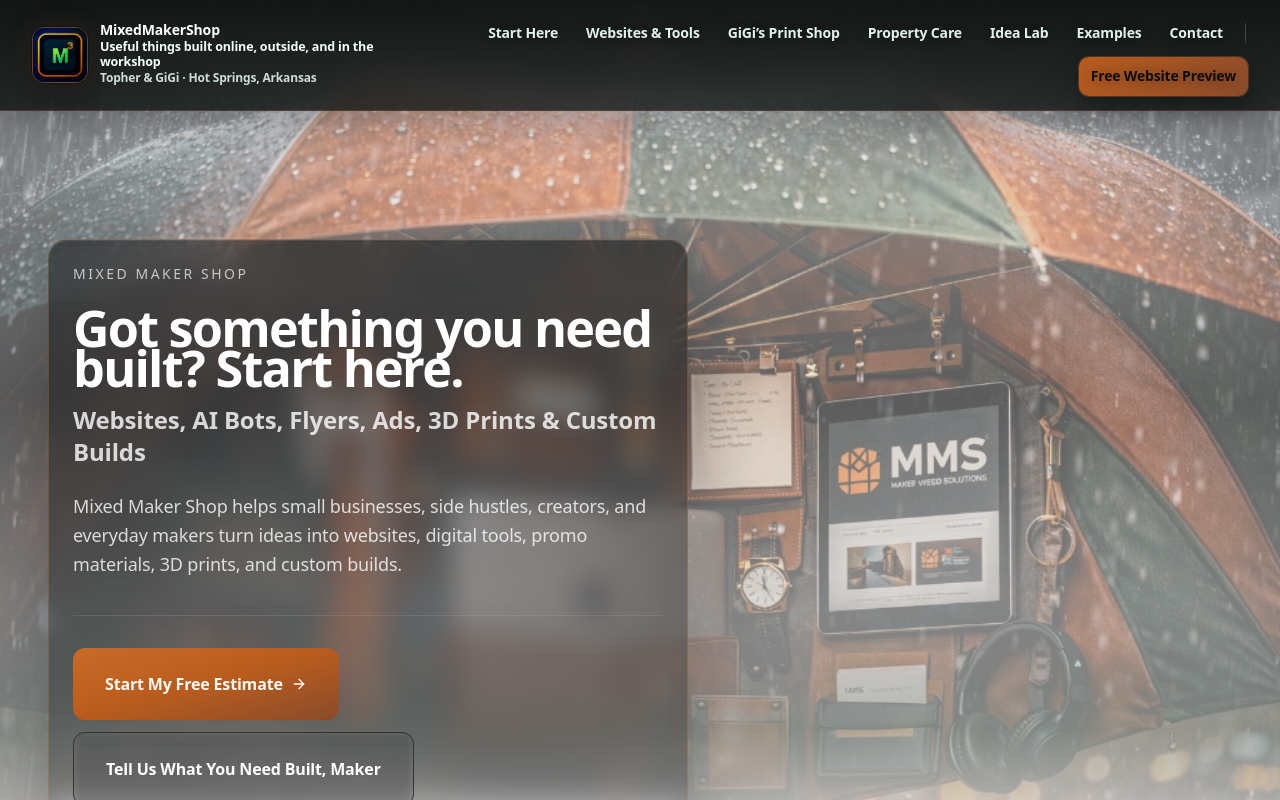
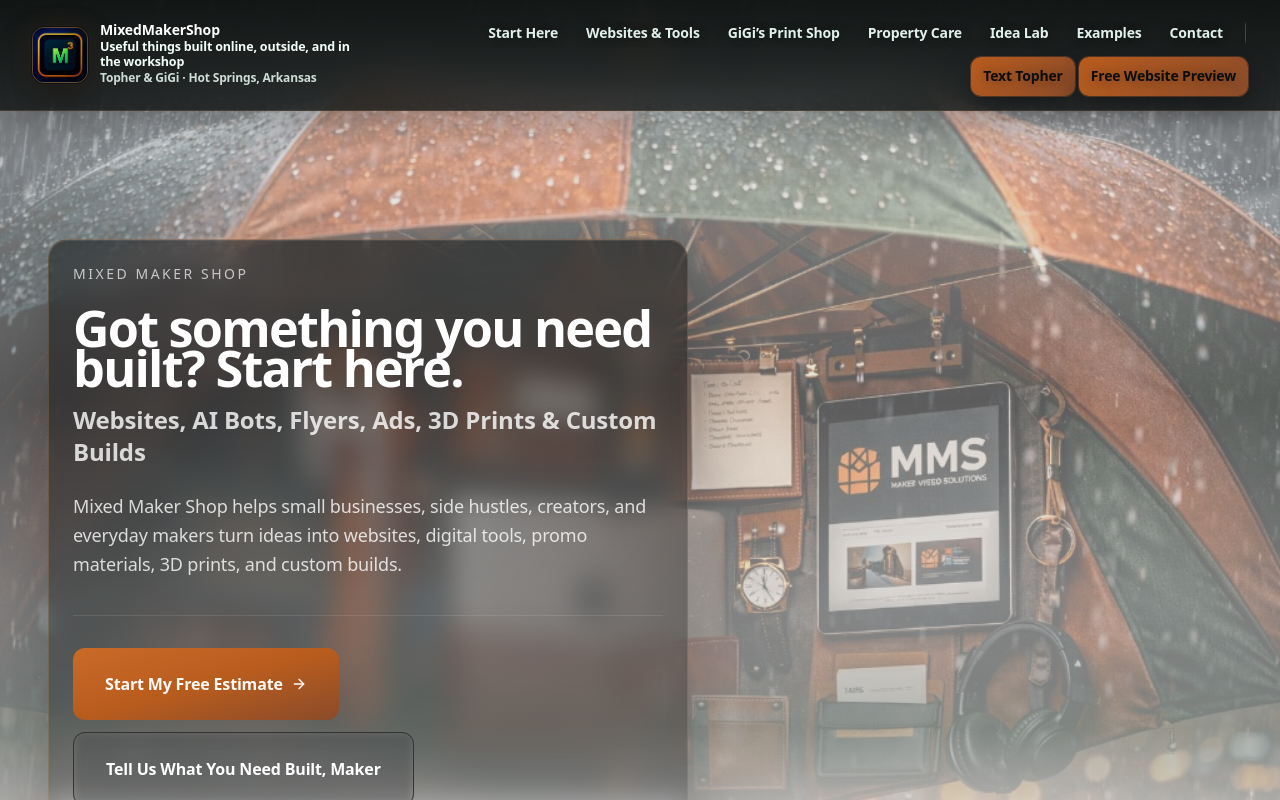
Before and after one commit to tophercook7-maker/MixedMakerShopSite, a Next.js app in the folder next-app/: page / in a window 1280 px wide. Shown: the top 800 px of the page. Built offline with nearby package versions, Linux system fonts and the light colour scheme.

Commit message:
Add text CTA to public navigation

```diff
--- a/next-app/components/public/PublicNav.tsx
+++ b/next-app/components/public/PublicNav.tsx
@@ -7,6 +7,8 @@
 import { cn } from "@/lib/utils";
 import { publicFreeMockupFunnelHref } from "@/lib/public-brand";
 import { trackPublicEvent } from "@/lib/public-analytics";
+
+const TOPHER_TEXT_HREF = "sms:+15015758017";
 
 const navItems: {
   href: string;
@@ -85,6 +87,15 @@
             </Link>
           ))}
           <span className="nav-cta-divider" aria-hidden="true" />
+          <a
+            href={TOPHER_TEXT_HREF}
+            className="pill cta"
+            onClick={() =>
+              trackPublicEvent("public_contact_cta_click", { location: "nav", target: "text_topher" })
+            }
+          >
+            Text Topher
+          </a>
           <Link
             href={publicFreeMockupFunnelHref}
             className="pill cta"
```
